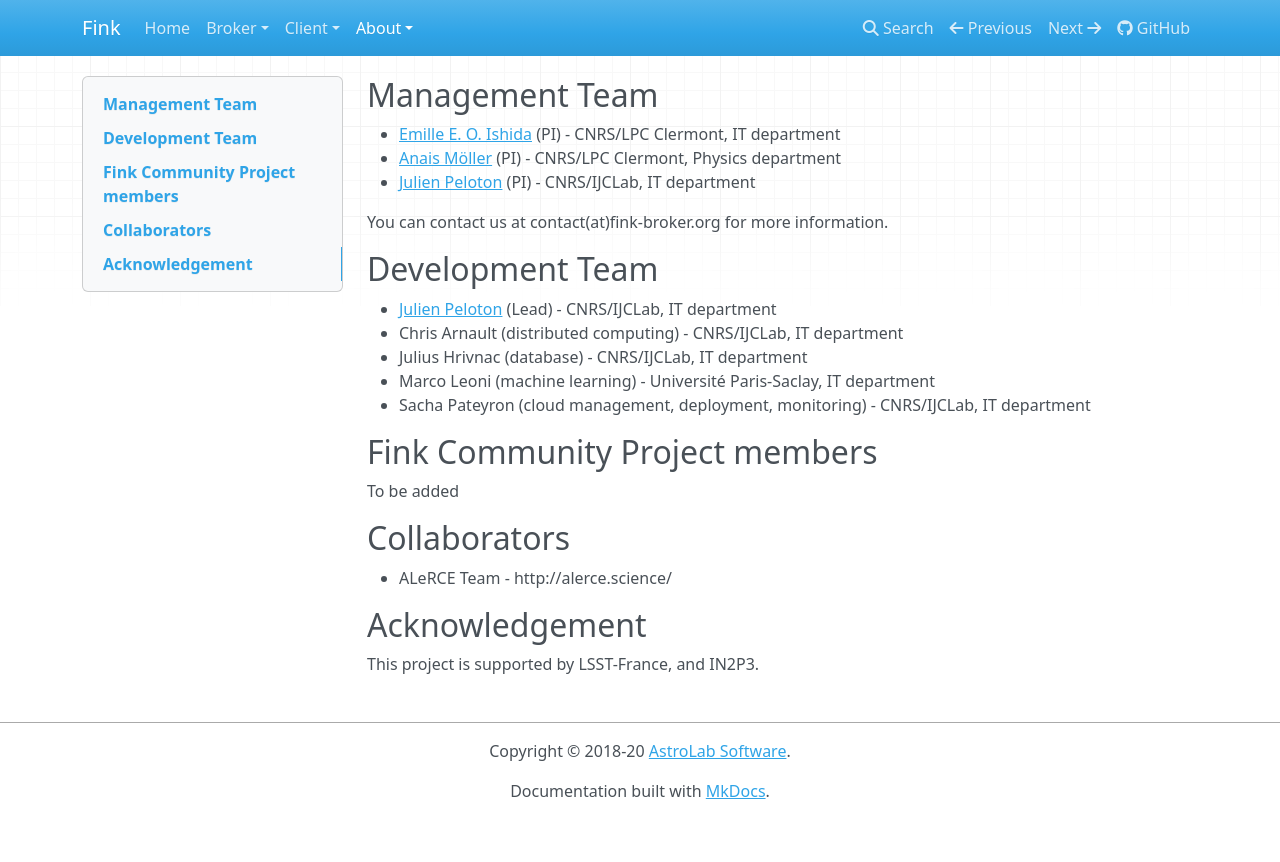
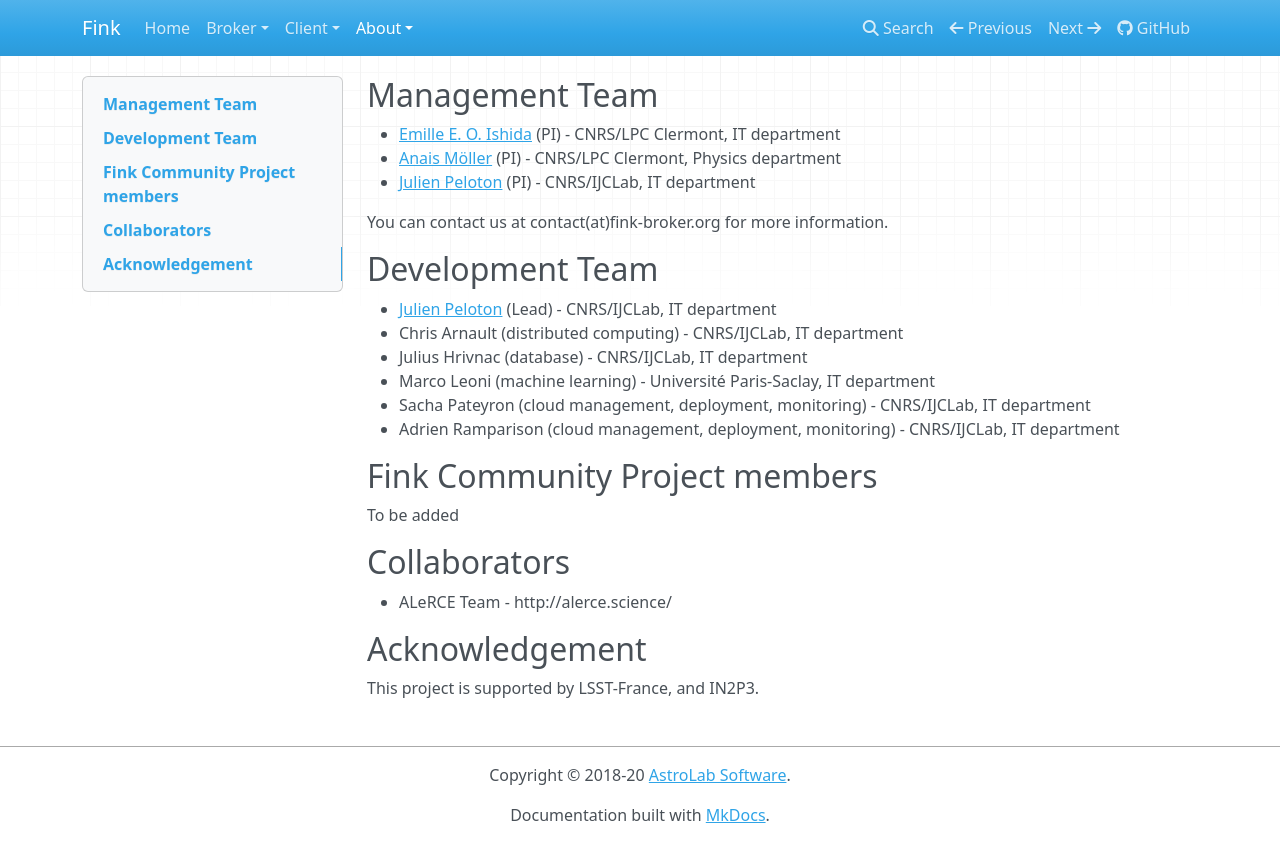
Before and after one commit to astrolabsoftware/fink, an MkDocs documentation site: the page built from docs/who-is-fink.md, in a window 1280 px wide. Shown: the top 862 px of the page. Built offline with MkDocs 1.6.1, drawn with Linux system fonts in a browser that asks for light colours; nearby versions of some CDN libraries.

Commit message:
update member page

```diff
--- a/docs/who-is-fink.md
+++ b/docs/who-is-fink.md
@@ -13,6 +13,7 @@ You can contact us at contact(at)fink-broker.org for more information.
 - Julius Hrivnac (database) - CNRS/IJCLab, IT department
 - Marco Leoni (machine learning) - Université Paris-Saclay, IT department
 - Sacha Pateyron (cloud management, deployment, monitoring) - CNRS/IJCLab, IT department
+- Adrien Ramparison (cloud management, deployment, monitoring) - CNRS/IJCLab, IT department
 
 ## Fink Community Project members
 
```
